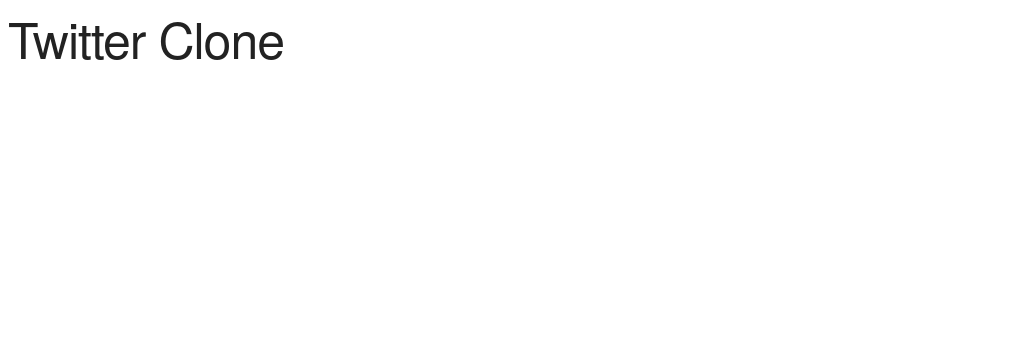
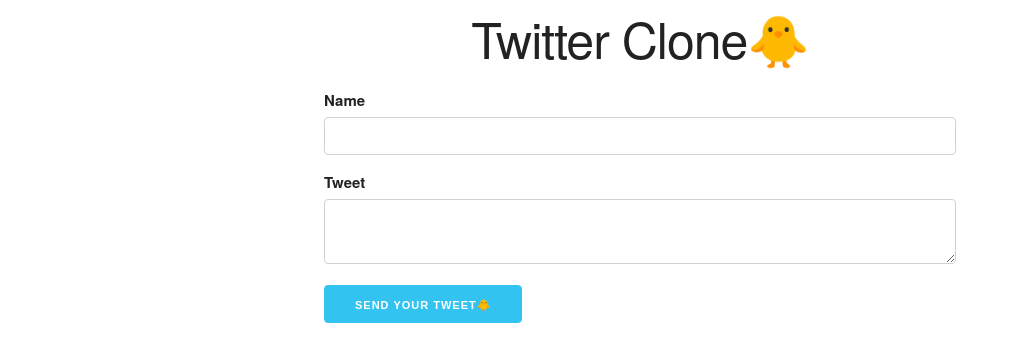
Before and after one commit to stevedoty/twitter-clone, a plain HTML site: page client/index.html in a window 1280 px wide. Shown: the whole page, without its empty margins (0-1010 px from the left). Drawn offline with nearby package versions, Linux system fonts and the light colour scheme.

Commit message:
add form and styles to index.html

```diff
--- a/client/index.html
+++ b/client/index.html
@@ -5,11 +5,21 @@
   <meta http-equiv="X-UA-Compatible" content="IE=edge" />
   <title>Twitter Clone</title>
   <meta name="viewport" content="width=device-width, intiial-scale=1" />
-  <link rel="stylesheet"  href="https://cdnjs.cloudflare.com/ajax/libs/skeleton/2.0.4/css/skeleton.min.css">
+  <link rel="stylesheet"  href="https://cdnjs.cloudflare.com/ajax/libs/skeleton/2.0.4/skeleton.css">
+  <link rel="stylesheet" href="styles.css">
 </head>
 <body>
   <header>
-    <h1>Twitter Clone</h1>
+    <h1 class="title">Twitter Clone🐥</h1>
   </header>
+  <main>
+    <form class="tweet-form">
+      <label for="name">Name</label>
+      <input class="u-full-width" type="text" id="name" name="name">
+      <label for="content">Tweet</label>
+      <textarea class="u-full-width" type="text" id="tweet" name="content"></textarea>
+      <button class="button-primary">Send Your Tweet🐥</button>
+    </form>
+  </main>
 </body>
 </html>
--- /dev/null
+++ b/client/styles.css
@@ -0,0 +1,8 @@
+.title{
+  text-align: center;
+}
+
+.tweet-form{
+  width: 50%;
+  margin: 0 auto;
+}
```
